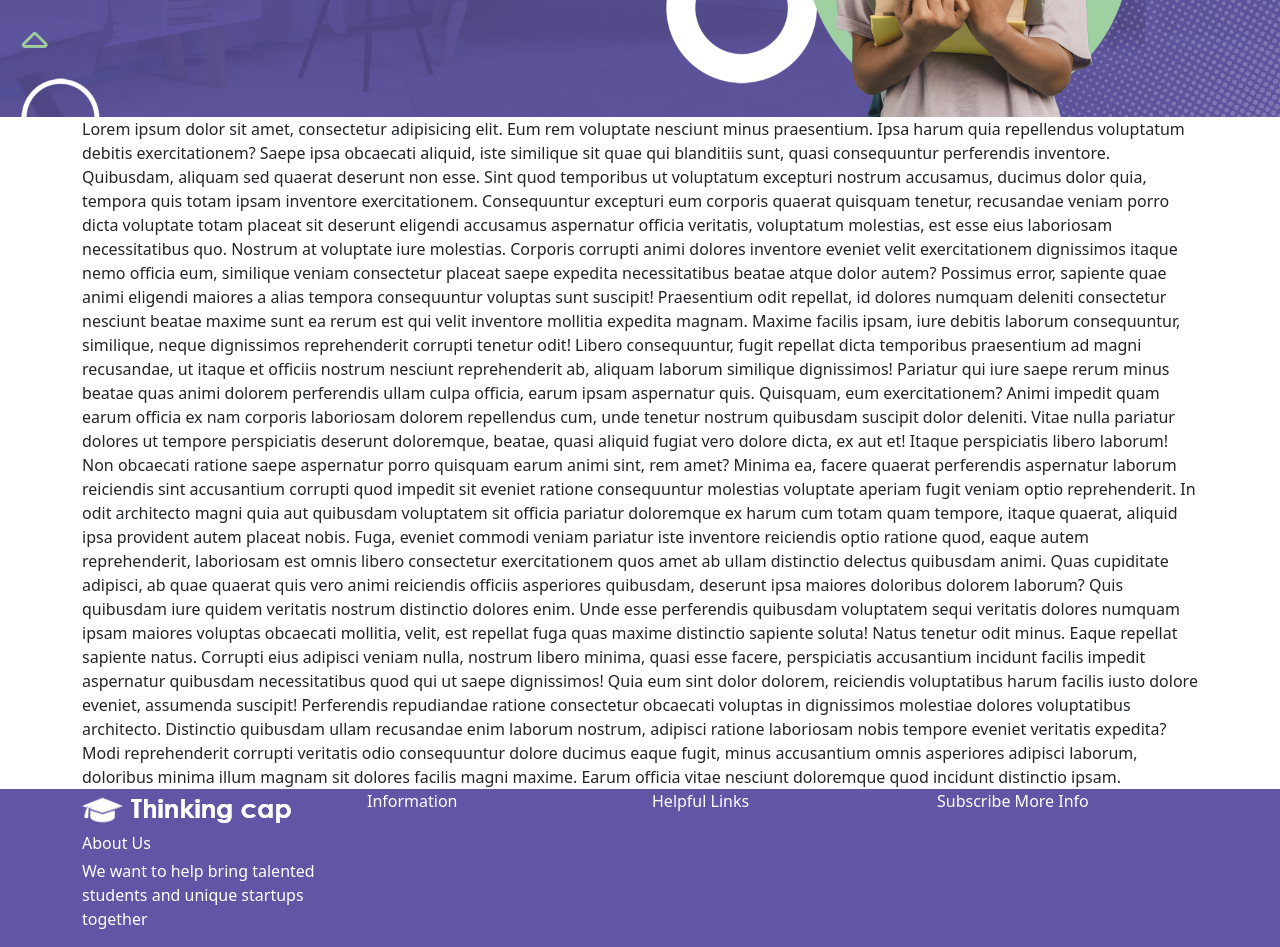
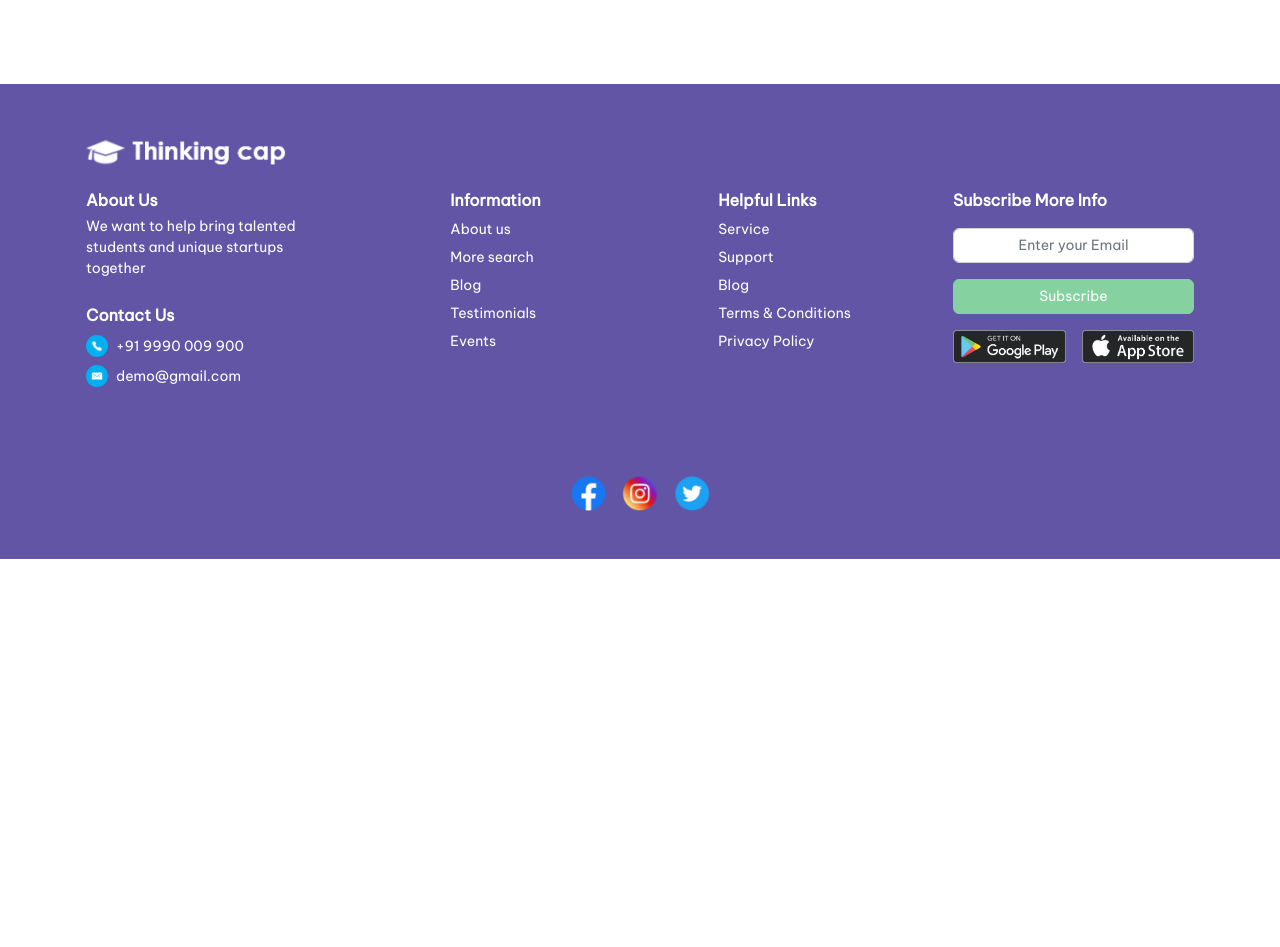
Before and after one commit to GMArjun/thinkingcap, a website: page src/index.html in a window 1280 px wide. Shown: the part 380-1327 px from the top of the page. After the commit the page ends 939 px from the top, so only its background shows below. Drawn offline with Linux system fonts and the light colour scheme.

Commit message:
Footer Ready

```diff
--- a/src/assets/styles/style.scss
+++ b/src/assets/styles/style.scss
@@ -1,19 +1,70 @@
+@font-face {
+  font-family: font-regular;
+  src: url("../fonts/BeVietnamPro-Regular.ttf");
+}
+
 $primary: #6255a5;
+$secondary: #85d1a0;
+$font-family-base: font-regular;
+$btn-font-size: 0.875rem;
+$input-font-size: 0.875rem;
 
 @import "../../../node_modules/bootstrap/scss/bootstrap";
-@import "../../../node_modules/bootstrap/scss/variables";
 
 header {
   position: sticky;
   top: 0;
   background-color: $white;
   z-index: 1;
+  box-shadow: 0px 4px 5px $gray-100;
   .header-logo {
     height: 4rem;
   }
 }
 
+main {
+  height: 400px;
+}
+
 footer {
   background-color: $primary;
   color: $white;
+  .footer-logo {
+    height: 2.5rem;
+  }
+  .footer-links {
+    a {
+      color: $white;
+      font-size: $font-size-sm;
+      text-decoration: none;
+    }
+  }
+  .contact-rings {
+    background-color: #00aff0;
+    display: inline-flex;
+    border-radius: 100%;
+    padding: 5px;
+    height: 22px;
+    width: 22px;
+    align-items: center;
+    justify-content: center;
+    img {
+      height: 14px;
+    }
+  }
+  .app-links{
+    @media screen and (max-width: 767px) {
+      max-width: 360px;
+      width: 100%;
+      margin: 0 auto;
+    }
+  }
 }
+
+.fs-sm {
+  font-size: $font-size-sm;
+}
+
+.btn-secondary {
+  color: $white !important;
+}
--- a/src/index.html
+++ b/src/index.html
@@ -17,66 +17,79 @@
         </div>
     </header>
     <main>
-        <div class="app-banner">
-            <img src="./assets/img/static/homebanner.png" class="w-100" alt="">
-        </div>
-        <div class="container-xl">
-            Lorem ipsum dolor sit amet, consectetur adipisicing elit. Eum rem voluptate nesciunt minus praesentium. Ipsa
-            harum quia repellendus voluptatum debitis exercitationem? Saepe ipsa obcaecati aliquid, iste similique sit
-            quae qui blanditiis sunt, quasi consequuntur perferendis inventore. Quibusdam, aliquam sed quaerat deserunt
-            non esse. Sint quod temporibus ut voluptatum excepturi nostrum accusamus, ducimus dolor quia, tempora quis
-            totam ipsam inventore exercitationem. Consequuntur excepturi eum corporis quaerat quisquam tenetur,
-            recusandae veniam porro dicta voluptate totam placeat sit deserunt eligendi accusamus aspernatur officia
-            veritatis, voluptatum molestias, est esse eius laboriosam necessitatibus quo. Nostrum at voluptate iure
-            molestias. Corporis corrupti animi dolores inventore eveniet velit exercitationem dignissimos itaque nemo
-            officia eum, similique veniam consectetur placeat saepe expedita necessitatibus beatae atque dolor autem?
-            Possimus error, sapiente quae animi eligendi maiores a alias tempora consequuntur voluptas sunt suscipit!
-            Praesentium odit repellat, id dolores numquam deleniti consectetur nesciunt beatae maxime sunt ea rerum est
-            qui velit inventore mollitia expedita magnam. Maxime facilis ipsam, iure debitis laborum consequuntur,
-            similique, neque dignissimos reprehenderit corrupti tenetur odit! Libero consequuntur, fugit repellat dicta
-            temporibus praesentium ad magni recusandae, ut itaque et officiis nostrum nesciunt reprehenderit ab, aliquam
-            laborum similique dignissimos! Pariatur qui iure saepe rerum minus beatae quas animi dolorem perferendis
-            ullam culpa officia, earum ipsam aspernatur quis. Quisquam, eum exercitationem? Animi impedit quam earum
-            officia ex nam corporis laboriosam dolorem repellendus cum, unde tenetur nostrum quibusdam suscipit dolor
-            deleniti. Vitae nulla pariatur dolores ut tempore perspiciatis deserunt doloremque, beatae, quasi aliquid
-            fugiat vero dolore dicta, ex aut et! Itaque perspiciatis libero laborum! Non obcaecati ratione saepe
-            aspernatur porro quisquam earum animi sint, rem amet? Minima ea, facere quaerat perferendis aspernatur
-            laborum reiciendis sint accusantium corrupti quod impedit sit eveniet ratione consequuntur molestias
-            voluptate aperiam fugit veniam optio reprehenderit. In odit architecto magni quia aut quibusdam voluptatem
-            sit officia pariatur doloremque ex harum cum totam quam tempore, itaque quaerat, aliquid ipsa provident
-            autem placeat nobis. Fuga, eveniet commodi veniam pariatur iste inventore reiciendis optio ratione quod,
-            eaque autem reprehenderit, laboriosam est omnis libero consectetur exercitationem quos amet ab ullam
-            distinctio delectus quibusdam animi. Quas cupiditate adipisci, ab quae quaerat quis vero animi reiciendis
-            officiis asperiores quibusdam, deserunt ipsa maiores doloribus dolorem laborum? Quis quibusdam iure quidem
-            veritatis nostrum distinctio dolores enim. Unde esse perferendis quibusdam voluptatem sequi veritatis
-            dolores numquam ipsam maiores voluptas obcaecati mollitia, velit, est repellat fuga quas maxime distinctio
-            sapiente soluta! Natus tenetur odit minus. Eaque repellat sapiente natus. Corrupti eius adipisci veniam
-            nulla, nostrum libero minima, quasi esse facere, perspiciatis accusantium incidunt facilis impedit
-            aspernatur quibusdam necessitatibus quod qui ut saepe dignissimos! Quia eum sint dolor dolorem, reiciendis
-            voluptatibus harum facilis iusto dolore eveniet, assumenda suscipit! Perferendis repudiandae ratione
-            consectetur obcaecati voluptas in dignissimos molestiae dolores voluptatibus architecto. Distinctio
-            quibusdam ullam recusandae enim laborum nostrum, adipisci ratione laboriosam nobis tempore eveniet veritatis
-            expedita? Modi reprehenderit corrupti veritatis odio consequuntur dolore ducimus eaque fugit, minus
-            accusantium omnis asperiores adipisci laborum, doloribus minima illum magnam sit dolores facilis magni
-            maxime. Earum officia vitae nesciunt doloremque quod incidunt distinctio ipsam.
-        </div>
+
     </main>
-    <footer>
-        <div class="container-xl">
-            <div class="row">
-                <div class="col-md-3">
-                    <img src="./assets/img/icons/logo-white.png" class="footer-logo" alt="logo">
-                    <p class="mb-1">About Us</p>
-                    <p>We want to help bring talented students and unique startups together</p>
+    <footer class="py-4 py-sm-5">
+        <div class="container-xl px-3">
+            <img src="./assets/img/icons/logo-white.png" class="footer-logo mb-3" alt="logo">
+            <div class="row gx-5">
+                <div class="col-12 col-lg-3">
+                    <p class="mb-1 fs-6 fw-bold">About Us</p>
+                    <p class="fs-sm">We want to help bring talented students and unique startups together</p>
+
+                    <p class="mb-2 fs-6 fw-bold mt-4">Contact Us</p>
+                    <div class="d-flex align-items-center gap-2 mb-2">
+                        <span class="contact-rings">
+                            <img src="./assets/img/icons/phonecall.png" alt="logo">
+                        </span>
+                        <a class="text-white text-decoration-none fs-sm" href="tel:+919990009900">+91 9990 009 900</a>
+                    </div>
+                    <div class="d-flex align-items-center gap-2 mb-4">
+                        <span class="contact-rings">
+                            <img src="./assets/img/icons/emailicon.png" alt="logo">
+                        </span>
+                        <a class="text-white text-decoration-none fs-sm" href="demo@gmail.com">demo@gmail.com</a>
+                    </div>
                 </div>
-                <div class="col-md-3">
-                    <p class="mb-1">Information</p>
+                <div class="col-sm-6 col-md-4 col-lg-3 d-xl-flex justify-content-center">
+                    <div class="footer-container mb-4">
+                        <p class="mb-1 fs-6 fw-bold">Information</p>
+                        <div class="footer-links mb-1"><a href="#">About us</a></div>
+                        <div class="footer-links mb-1"><a href="#">More search</a></div>
+                        <div class="footer-links mb-1"><a href="#">Blog</a></div>
+                        <div class="footer-links mb-1"><a href="#">Testimonials</a></div>
+                        <div class="footer-links mb-1"><a href="#">Events</a></div>
+                    </div>
                 </div>
-                <div class="col-md-3">
-                    <p class="mb-1">Helpful Links</p>
+                <div class="col-sm-6 col-md-4 col-lg-3 d-xl-flex justify-content-center">
+                    <div class="footer-container mb-4">
+                        <p class="mb-1 fs-6 fw-bold">Helpful Links</p>
+                        <div class="footer-links mb-1"><a href="#">Service</a></div>
+                        <div class="footer-links mb-1"><a href="#">Support</a></div>
+                        <div class="footer-links mb-1"><a href="#">Blog</a></div>
+                        <div class="footer-links mb-1"><a href="#">Terms & Conditions</a></div>
+                        <div class="footer-links mb-1"><a href="#">Privacy Policy</a></div>
+                    </div>
                 </div>
-                <div class="col-md-3">
-                    <p class="mb-1">Subscribe More Info</p>
+                <div class="col-12 col-md-4 col-lg-3 d-xl-flex justify-content-center">
+                    <div class="footer-container mb-4">
+                        <p class="mb-3 fs-6 fw-bold">Subscribe More Info</p>
+                        <input class="form-control text-center" type="text" placeholder="Enter your Email">
+                        <button type="button" class="btn btn-secondary w-100 mt-3">Subscribe</button>
+
+                        <div class="row mt-3 gx-3 app-links">
+                            <div class="col-6">
+                                <a href="#"><img src="./assets/img/icons/playstore.png" class="w-100" alt="logo"></a>
+                            </div>
+                            <div class="col-6">
+                                <a href="#"> <img src="./assets/img/icons/appstore.png" class="w-100" alt="logo"></a>
+                            </div>
+                        </div>
+                    </div>
+                </div>
+                <div class="col-12">
+                    <div class="d-flex justify-content-center gap-3 social-links mt-3 mt-md-5 pt-md-3">
+                        <a href="#">
+                            <img height="36" src="./assets/img/icons/fb-icon.png" alt="logo">
+                        </a>
+                        <a href="#">
+                            <img height="36" src="./assets/img/icons/insta-icon.png" alt="logo">
+                        </a>
+                        <a href="#">
+                            <img height="36" src="./assets/img/icons/twitter-icon.png" alt="logo">
+                        </a>
+
+                    </div>
                 </div>
             </div>
         </div>
```
Also changed, not shown: src/assets/fonts/BeVietnamPro-Bold.ttf (added), src/assets/fonts/BeVietnamPro-Regular.ttf (added), src/assets/img/icons/appstore.png (added), src/assets/img/icons/emailicon.png (added), src/assets/img/icons/fb-icon.png (added), src/assets/img/icons/insta-icon.png (added), src/assets/img/icons/phonecall.png (added), src/assets/img/icons/playstore.png (added), src/assets/img/icons/twitter-icon.png (added), src/assets/styles/style.min.css, 1 other file.
